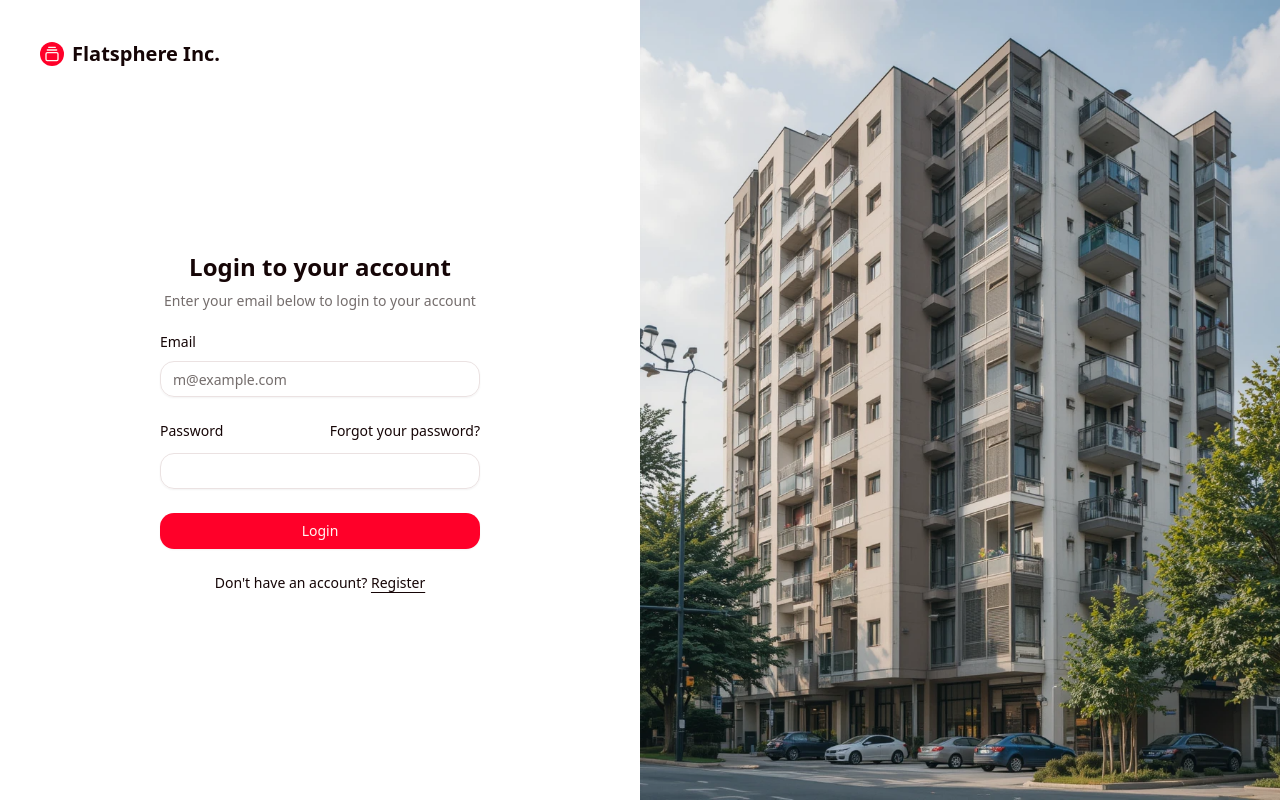
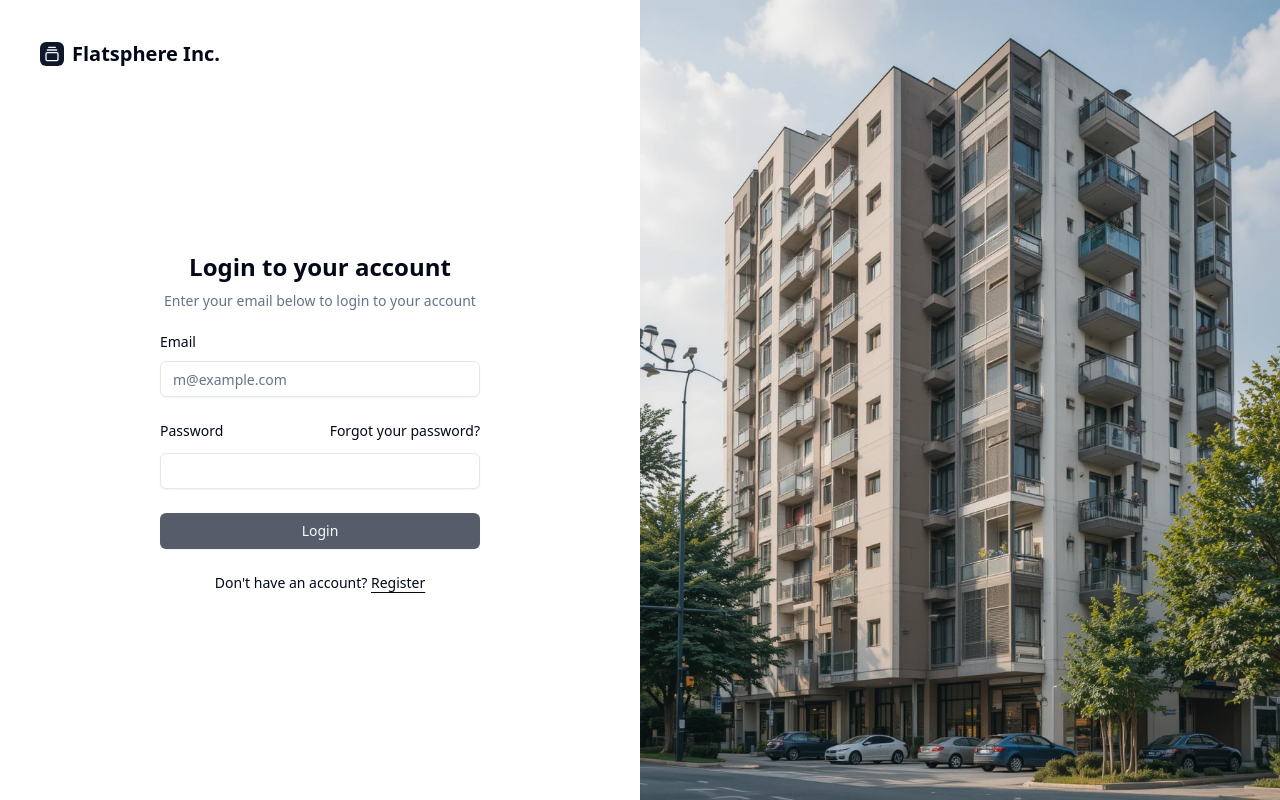
Before and after one commit to vishalmeti/cfe, a Next.js app: page /login in a window 1280 px wide. Built offline with nearby package versions, Linux system fonts and the light colour scheme; no server answers.

Commit message:
Fixed color theme issue

```diff
--- a/app/globals.css
+++ b/app/globals.css
@@ -1,4 +1,4 @@
-@import "tailwindcss";
+/* @import "tailwindcss";
 
 @plugin "tailwindcss-animate";
 
@@ -10,74 +10,58 @@
 }
 
 :root {
-  --background: oklch(1 0 0);
-  --foreground: oklch(0.145 0.03 20);
-  --card: oklch(1 0 0);
-  --card-foreground: oklch(0.145 0.03 20);
-  --popover: oklch(1 0 0);
-  --popover-foreground: oklch(0.145 0.03 20);
-  --primary: oklch(0.66 0.28 24.6);
-  --primary-foreground: oklch(0.98 0.01 60);
-  --secondary: oklch(0.97 0.01 60);
-  --secondary-foreground: oklch(0.20 0.03 24);
-  --muted: oklch(0.97 0.01 60);
-  --muted-foreground: oklch(0.54 0.01 25);
-  --accent: oklch(0.97 0.01 60);
-  --accent-foreground: oklch(0.20 0.03 24);
-  --destructive: oklch(0.60 0.31 1.1);
-  --destructive-foreground: oklch(0.98 0.01 60);
-  --border: oklch(0.92 0.01 20);
-  --input: oklch(0.92 0.01 20);
-  --ring: oklch(0.66 0.28 24.6);
+  --background: hsl(0, 0%, 100%);
+  --foreground: hsl(240, 10%, 3.9%);
+  --card: hsl(0, 0%, 100%);
+  --card-foreground: hsl(240, 10%, 3.9%);
+  --popover: hsl(0, 0%, 100%);
+  --popover-foreground: hsl(240, 10%, 3.9%);
+  --primary: hsl(142.1, 76.2%, 36.3%);
+  --primary-foreground: hsl(355.7, 100%, 97.3%);
+  --secondary: hsl(240, 4.8%, 95.9%);
+  --secondary-foreground: hsl(240, 5.9%, 10%);
+  --muted: hsl(240, 4.8%, 95.9%);
+  --muted-foreground: hsl(240, 3.8%, 46.1%);
+  --accent: hsl(240, 4.8%, 95.9%);
+  --accent-foreground: hsl(240, 5.9%, 10%);
+  --destructive: hsl(0, 84.2%, 60.2%);
+  --destructive-foreground: hsl(0, 0%, 98%);
+  --border: hsl(240, 5.9%, 90%);
+  --input: hsl(240, 5.9%, 90%);
+  --ring: hsl(240, 10%, 3.9%);
   --radius: 1rem;
-  --chart-1: oklch(0.72 0.26 12);
-  --chart-2: oklch(0.54 0.19 173);
-  --chart-3: oklch(0.39 0.11 197);
-  --chart-4: oklch(0.75 0.27 43);
-  --chart-5: oklch(0.76 0.31 27);
-  --sidebar: oklch(0.98 0.01 60);
-  --sidebar-foreground: oklch(0.20 0.03 24);
-  --sidebar-primary: oklch(0.145 0.03 20);
-  --sidebar-primary-foreground: oklch(0.98 0.01 60);
-  --sidebar-accent: oklch(0.97 0.01 60);
-  --sidebar-accent-foreground: oklch(0.20 0.03 24);
-  --sidebar-border: oklch(0.92 0.01 20);
-  --sidebar-ring: oklch(0.66 0.28 24.6);
+  --chart-1: hsl(12, 76%, 61%);
+  --chart-2: hsl(173, 58%, 39%);
+  --chart-3: hsl(197, 37%, 24%);
+  --chart-4: hsl(43, 74%, 66%);
+  --chart-5: hsl(27, 87%, 67%);
 }
 
 .dark {
-  --background: oklch(0.145 0.03 20);
-  --foreground: oklch(0.98 0.01 60);
-  --card: oklch(0.145 0.03 20);
-  --card-foreground: oklch(0.98 0.01 60);
-  --popover: oklch(0.145 0.03 20);
-  --popover-foreground: oklch(0.98 0.01 60);
-  --primary: oklch(0.62 0.27 20.5);
-  --primary-foreground: oklch(0.98 0.01 60);
-  --secondary: oklch(0.23 0.01 12);
-  --secondary-foreground: oklch(0.98 0.01 60);
-  --muted: oklch(0.23 0.01 12);
-  --muted-foreground: oklch(0.70 0.01 24);
-  --accent: oklch(0.23 0.01 12);
-  --accent-foreground: oklch(0.98 0.01 60);
-  --destructive: oklch(0.50 0.27 0);
-  --destructive-foreground: oklch(0.98 0.01 60);
-  --border: oklch(0.23 0.01 12);
-  --input: oklch(0.23 0.01 12);
-  --ring: oklch(0.62 0.27 20.5);
-  --chart-1: oklch(0.53 0.22 220);
-  --chart-2: oklch(0.56 0.20 160);
-  --chart-3: oklch(0.60 0.25 30);
-  --chart-4: oklch(0.70 0.23 280);
-  --chart-5: oklch(0.65 0.28 340);
-  --sidebar: oklch(0.145 0.03 20);
-  --sidebar-foreground: oklch(0.98 0.01 60);
-  --sidebar-primary: oklch(0.62 0.27 20.5);
-  --sidebar-primary-foreground: oklch(0.98 0.01 60);
-  --sidebar-accent: oklch(0.23 0.01 12);
-  --sidebar-accent-foreground: oklch(0.98 0.01 60);
-  --sidebar-border: oklch(0.23 0.01 12);
-  --sidebar-ring: oklch(0.62 0.27 20.5);
+  --background: hsl(20, 14.3%, 4.1%);
+  --foreground: hsl(0, 0%, 95%);
+  --card: hsl(20, 14.3%, 4.1%);
+  --card-foreground: hsl(0, 0%, 95%);
+  --popover: hsl(20, 14.3%, 4.1%);
+  --popover-foreground: hsl(0, 0%, 95%);
+  --primary: hsl(142.1, 70.6%, 45.3%);
+  --primary-foreground: hsl(144.9, 80.4%, 10%);
+  --secondary: hsl(240, 3.7%, 15.9%);
+  --secondary-foreground: hsl(0, 0%, 98%);
+  --muted: hsl(240, 3.7%, 15.9%);
+  --muted-foreground: hsl(240, 5%, 64.9%);
+  --accent: hsl(240, 3.7%, 15.9%);
+  --accent-foreground: hsl(0, 0%, 98%);
+  --destructive: hsl(0, 62.8%, 30.6%);
+  --destructive-foreground: hsl(0, 0%, 98%);
+  --border: hsl(240, 3.7%, 15.9%);
+  --input: hsl(240, 3.7%, 15.9%);
+  --ring: hsl(142.4, 71.8%, 29.2%);
+  --chart-1: hsl(220, 70%, 50%);
+  --chart-2: hsl(160, 60%, 45%);
+  --chart-3: hsl(30, 80%, 55%);
+  --chart-4: hsl(280, 65%, 60%);
+  --chart-5: hsl(340, 75%, 55%);
 }
 
 @theme inline {
@@ -126,4 +110,90 @@
   body {
     @apply bg-background text-foreground;
   }
+
 }
+
+@layer base {
+  * {
+    @apply border-border outline-ring/50;
+  }
+  body {
+    @apply bg-background text-foreground;
+  }
+} */
+
+@import "tailwindcss";
+@config "../tailwind.config.js";
+
+@layer base {
+  :root {
+    --background: 0 0% 100%;
+    --foreground: 222.2 84% 4.9%;
+
+    --card: 0 0% 100%;
+    --card-foreground: 222.2 84% 4.9%;
+
+    --popover: 0 0% 100%;
+    --popover-foreground: 222.2 84% 4.9%;
+
+    --primary: 222.2 47.4% 11.2%;
+    --primary-foreground: 210 40% 98%;
+
+    --secondary: 210 40% 96.1%;
+    --secondary-foreground: 222.2 47.4% 11.2%;
+
+    --muted: 210 40% 96.1%;
+    --muted-foreground: 215.4 16.3% 46.9%;
+
+    --accent: 210 40% 96.1%;
+    --accent-foreground: 222.2 47.4% 11.2%;
+
+    --destructive: 0 84.2% 60.2%;
+    --destructive-foreground: 210 40% 98%;
+
+    --border: 214.3 31.8% 91.4%;
+    --input: 214.3 31.8% 91.4%;
+    --ring: 222.2 84% 4.9%;
+
+    --radius: 0.5rem;
+  }
+
+  .dark {
+    --background: 222.2 84% 4.9%;
+    --foreground: 210 40% 98%;
+
+    --card: 222.2 84% 4.9%;
+    --card-foreground: 210 40% 98%;
+
+    --popover: 222.2 84% 4.9%;
+    --popover-foreground: 210 40% 98%;
+
+    --primary: 210 40% 98%;
+    --primary-foreground: 222.2 47.4% 11.2%;
+
+    --secondary: 217.2 32.6% 17.5%;
+    --secondary-foreground: 210 40% 98%;
+
+    --muted: 217.2 32.6% 17.5%;
+    --muted-foreground: 215 20.2% 65.1%;
+
+    --accent: 217.2 32.6% 17.5%;
+    --accent-foreground: 210 40% 98%;
+
+    --destructive: 0 62.8% 30.6%;
+    --destructive-foreground: 210 40% 98%;
+
+    --border: 217.2 32.6% 17.5%;
+    --input: 217.2 32.6% 17.5%;
+    --ring: 212.7 26.8% 83.9%;
+  }
+}
+
+@layer base {
+  * {
+    @apply border-border;
+  }
+  body {
+    @apply bg-background text-foreground;
+  }
+}
--- a/components/login-form.jsx
+++ b/components/login-form.jsx
@@ -110,7 +110,7 @@ export function LoginForm({
           </div>
           <Input id="password" type="password" onChange={handlePasswordChange} />
         </div>
-        <Button type="submit" className="w-full" onClick={handleSubmit}>
+        <Button type="submit" className="w-full bg-primary/70 hover:bg-primary/70 cursor-pointer" onClick={handleSubmit}>
           Login
         </Button>
         {/* <div
--- a/components/register-form.jsx
+++ b/components/register-form.jsx
@@ -59,7 +59,7 @@ export function RegisterForm({
                 required
               />
             </div>
-            <Button type="submit" className="w-full">
+            <Button type="submit" className="w-full bg-primary/70 hover:bg-primary/70 cursor-pointer">
               Register
             </Button>
           </div>
--- /dev/null
+++ b/styles/globals.css
@@ -0,0 +1,83 @@
+@tailwind base;
+@tailwind components;
+@tailwind utilities;
+
+body {
+  font-family: Arial, Helvetica, sans-serif;
+}
+
+@layer utilities {
+  .text-balance {
+    text-wrap: balance;
+  }
+}
+
+
+
+@layer base {
+  :root {
+    --background: 0 0% 100%;
+    --foreground: 240 10% 3.9%;
+    --card: 0 0% 100%;
+    --card-foreground: 240 10% 3.9%;
+    --popover: 0 0% 100%;
+    --popover-foreground: 240 10% 3.9%;
+    --primary: 142.1 76.2% 36.3%;
+    --primary-foreground: 355.7 100% 97.3%;
+    --secondary: 240 4.8% 95.9%;
+    --secondary-foreground: 240 5.9% 10%;
+    --muted: 240 4.8% 95.9%;
+    --muted-foreground: 240 3.8% 46.1%;
+    --accent: 240 4.8% 95.9%;
+    --accent-foreground: 240 5.9% 10%;
+    --destructive: 0 84.2% 60.2%;
+    --destructive-foreground: 0 0% 98%;
+    --border: 240 5.9% 90%;
+    --input: 240 5.9% 90%;
+    --ring: 142.1 76.2% 36.3%;
+    --radius: 1rem;
+    --chart-1: 12 76% 61%;
+    --chart-2: 173 58% 39%;
+    --chart-3: 197 37% 24%;
+    --chart-4: 43 74% 66%;
+    --chart-5: 27 87% 67%;
+  }
+
+  .dark {
+    --background: 20 14.3% 4.1%;
+    --foreground: 0 0% 95%;
+    --card: 24 9.8% 10%;
+    --card-foreground: 0 0% 95%;
+    --popover: 0 0% 9%;
+    --popover-foreground: 0 0% 95%;
+    --primary: 142.1 70.6% 45.3%;
+    --primary-foreground: 144.9 80.4% 10%;
+    --secondary: 240 3.7% 15.9%;
+    --secondary-foreground: 0 0% 98%;
+    --muted: 0 0% 15%;
+    --muted-foreground: 240 5% 64.9%;
+    --accent: 12 6.5% 15.1%;
+    --accent-foreground: 0 0% 98%;
+    --destructive: 0 62.8% 30.6%;
+    --destructive-foreground: 0 85.7% 97.3%;
+    --border: 240 3.7% 15.9%;
+    --input: 240 3.7% 15.9%;
+    --ring: 142.4 71.8% 29.2%;
+    --chart-1: 220 70% 50%;
+    --chart-2: 160 60% 45%;
+    --chart-3: 30 80% 55%;
+    --chart-4: 280 65% 60%;
+    --chart-5: 340 75% 55%;
+  }
+}
+
+
+
+@layer base {
+  * {
+    @apply border-border;
+  }
+  body {
+    @apply bg-background text-foreground;
+  }
+}
--- a/tailwind.config.js
+++ b/tailwind.config.js
@@ -1,95 +1,191 @@
-/** @type {import('tailwindcss').Config} */
-module.exports = {
+// /** @type {import('tailwindcss').Config} */
+// module.exports = {
+//     darkMode: ["class"],
+//     content: [
+//       './pages/**/*.{js,jsx}',
+//       './components/**/*.{js,jsx}',
+//       './app/**/*.{js,jsx}',
+//       './src/**/*.{js,jsx}',
+//     ],
+//     prefix: "",
+//     theme: {
+//       container: {
+//         center: true,
+//         padding: "2rem",
+//         screens: {
+//           "2xl": "1400px",
+//         },
+//       },
+//       extend: {
+//         colors: {
+//           border: "hsl(var(--border))",
+//           input: "hsl(var(--input))",
+//           ring: "hsl(var(--ring))",
+//           background: "hsl(var(--background))",
+//           foreground: "hsl(var(--foreground))",
+//           primary: {
+//             DEFAULT: "hsl(var(--primary))",
+//             foreground: "hsl(var(--primary-foreground))",
+//           },
+//           secondary: {
+//             DEFAULT: "hsl(var(--secondary))",
+//             foreground: "hsl(var(--secondary-foreground))",
+//           },
+//           tertiary: {
+//             DEFAULT: "hsl(var(--tertiary))",
+//           },
+//           destructive: {
+//             DEFAULT: "hsl(var(--destructive))",
+//             foreground: "hsl(var(--destructive-foreground))",
+//           },
+//           muted: {
+//             DEFAULT: "hsl(var(--muted))",
+//             foreground: "hsl(var(--muted-foreground))",
+//           },
+//           accent: {
+//             DEFAULT: "hsl(var(--accent))",
+//             foreground: "hsl(var(--accent-foreground))",
+//           },
+//           popover: {
+//             DEFAULT: "hsl(var(--popover))",
+//             foreground: "hsl(var(--popover-foreground))",
+//           },
+//           card: {
+//             DEFAULT: "hsl(var(--card))",
+//             foreground: "hsl(var(--card-foreground))",
+//           },
+//         },
+//         borderRadius: {
+//           lg: "var(--radius)",
+//           md: "calc(var(--radius) - 2px)",
+//           sm: "calc(var(--radius) - 4px)",
+//         },
+//         keyframes: {
+//           "accordion-down": {
+//             from: { height: "0" },
+//             to: { height: "var(--radix-accordion-content-height)" },
+//           },
+//           "accordion-up": {
+//             from: { height: "var(--radix-accordion-content-height)" },
+//             to: { height: "0" },
+//           },
+//         },
+//         animation: {
+//           "accordion-down": "accordion-down 0.2s ease-out",
+//           "accordion-up": "accordion-up 0.2s ease-out",
+//         },
+//         backgroundImage:{
+//           hero:'url(/hero/hero-bg.png)',
+//           hero_shape:'url(/hero/shape-1.svg)',
+//           hero_shape_dark:'url(/hero/shape-1-dark.svg)',
+//           hero_shape2_light:'url(/hero/shape-2-light.svg)',
+//           hero_shape2_dark:'url(/hero/shape-2-dark.svg)',
+//           about_shape_light:'url(/about/shape-light.svg)',
+//           about_shape_dark:'url(/about/shapedark.svg)',
+//           dots_light:'url(/dots-light.svg)',
+//           dots_dark:'url(/dots-dark.svg)',
+//           work_project_bg_light:'url(/work/project-bg-light.png)',
+//           work_project_bg_dark:'url(/work/project-bg-dark.png)',
+//           contact_illustration_light:'url(/contact/illustration-light.svg)',
+//           contact_illustration_dark:'url(/contact/illustration-dark.svg)',
+//         }
+//       },
+//     },
+//     plugins: [require("tailwindcss-animate")],
+//   }
+
+
+const config = {
     darkMode: ["class"],
     content: [
-      './pages/**/*.{js,jsx}',
-      './components/**/*.{js,jsx}',
-      './app/**/*.{js,jsx}',
-      './src/**/*.{js,jsx}',
+    "./pages/**/*.{js,ts,jsx,tsx,mdx}",
+    "./components/**/*.{js,ts,jsx,tsx,mdx}",
+    "./app/**/*.{js,ts,jsx,tsx,mdx}",
+    "*.{js,ts,jsx,tsx,mdx}"
   ],
-    prefix: "",
   theme: {
-      container: {
-        center: true,
-        padding: "2rem",
-        screens: {
-          "2xl": "1400px",
-        },
-      },
   	extend: {
   		colors: {
-          border: "hsl(var(--border))",
-          input: "hsl(var(--input))",
-          ring: "hsl(var(--ring))",
-          background: "hsl(var(--background))",
-          foreground: "hsl(var(--foreground))",
+  			background: 'hsl(var(--background))',
+  			foreground: 'hsl(var(--foreground))',
+  			card: {
+  				DEFAULT: 'hsl(var(--card))',
+  				foreground: 'hsl(var(--card-foreground))'
+  			},
+  			popover: {
+  				DEFAULT: 'hsl(var(--popover))',
+  				foreground: 'hsl(var(--popover-foreground))'
+  			},
   			primary: {
-            DEFAULT: "hsl(var(--primary))",
-            foreground: "hsl(var(--primary-foreground))",
+  				DEFAULT: 'hsl(var(--primary))',
+  				foreground: 'hsl(var(--primary-foreground))'
   			},
   			secondary: {
-            DEFAULT: "hsl(var(--secondary))",
-            foreground: "hsl(var(--secondary-foreground))",
+  				DEFAULT: 'hsl(var(--secondary))',
+  				foreground: 'hsl(var(--secondary-foreground))'
   			},
-          tertiary: {
-            DEFAULT: "hsl(var(--tertiary))",
+  			muted: {
+  				DEFAULT: 'hsl(var(--muted))',
+  				foreground: 'hsl(var(--muted-foreground))'
+  			},
+  			accent: {
+  				DEFAULT: 'hsl(var(--accent))',
+  				foreground: 'hsl(var(--accent-foreground))'
   			},
   			destructive: {
-            DEFAULT: "hsl(var(--destructive))",
-            foreground: "hsl(var(--destructive-foreground))",
+  				DEFAULT: 'hsl(var(--destructive))',
+  				foreground: 'hsl(var(--destructive-foreground))'
   			},
-          muted: {
-            DEFAULT: "hsl(var(--muted))",
-            foreground: "hsl(var(--muted-foreground))",
+  			border: 'hsl(var(--border))',
+  			input: 'hsl(var(--input))',
+  			ring: 'hsl(var(--ring))',
+  			chart: {
+  				'1': 'hsl(var(--chart-1))',
+  				'2': 'hsl(var(--chart-2))',
+  				'3': 'hsl(var(--chart-3))',
+  				'4': 'hsl(var(--chart-4))',
+  				'5': 'hsl(var(--chart-5))'
   			},
-          accent: {
-            DEFAULT: "hsl(var(--accent))",
-            foreground: "hsl(var(--accent-foreground))",
-          },
-          popover: {
-            DEFAULT: "hsl(var(--popover))",
-            foreground: "hsl(var(--popover-foreground))",
-          },
-          card: {
-            DEFAULT: "hsl(var(--card))",
-            foreground: "hsl(var(--card-foreground))",
-          },
+  			sidebar: {
+  				DEFAULT: 'hsl(var(--sidebar-background))',
+  				foreground: 'hsl(var(--sidebar-foreground))',
+  				primary: 'hsl(var(--sidebar-primary))',
+  				'primary-foreground': 'hsl(var(--sidebar-primary-foreground))',
+  				accent: 'hsl(var(--sidebar-accent))',
+  				'accent-foreground': 'hsl(var(--sidebar-accent-foreground))',
+  				border: 'hsl(var(--sidebar-border))',
+  				ring: 'hsl(var(--sidebar-ring))'
+  			}
   		},
   		borderRadius: {
-          lg: "var(--radius)",
-          md: "calc(var(--radius) - 2px)",
-          sm: "calc(var(--radius) - 4px)",
+  			lg: 'var(--radius)',
+  			md: 'calc(var(--radius) - 2px)',
+  			sm: 'calc(var(--radius) - 4px)'
   		},
   		keyframes: {
-          "accordion-down": {
-            from: { height: "0" },
-            to: { height: "var(--radix-accordion-content-height)" },
+  			'accordion-down': {
+  				from: {
+  					height: '0'
   				},
-          "accordion-up": {
-            from: { height: "var(--radix-accordion-content-height)" },
-            to: { height: "0" },
+  				to: {
+  					height: 'var(--radix-accordion-content-height)'
+  				}
   			},
+  			'accordion-up': {
+  				from: {
+  					height: 'var(--radix-accordion-content-height)'
+  				},
+  				to: {
+  					height: '0'
+  				}
+  			}
   		},
   		animation: {
-          "accordion-down": "accordion-down 0.2s ease-out",
-          "accordion-up": "accordion-up 0.2s ease-out",
-        },
-        backgroundImage:{
-          hero:'url(/hero/hero-bg.png)',
-          hero_shape:'url(/hero/shape-1.svg)',
-          hero_shape_dark:'url(/hero/shape-1-dark.svg)',
-          hero_shape2_light:'url(/hero/shape-2-light.svg)',
-          hero_shape2_dark:'url(/hero/shape-2-dark.svg)',
-          about_shape_light:'url(/about/shape-light.svg)',
-          about_shape_dark:'url(/about/shapedark.svg)',
-          dots_light:'url(/dots-light.svg)',
-          dots_dark:'url(/dots-dark.svg)',
-          work_project_bg_light:'url(/work/project-bg-light.png)',
-          work_project_bg_dark:'url(/work/project-bg-dark.png)',
-          contact_illustration_light:'url(/contact/illustration-light.svg)',
-          contact_illustration_dark:'url(/contact/illustration-dark.svg)',
+  			'accordion-down': 'accordion-down 0.2s ease-out',
+  			'accordion-up': 'accordion-up 0.2s ease-out'
+  		}
   	}
   },
-    },
   plugins: [require("tailwindcss-animate")],
-  }
+};
+export default config;
```
Also changed, not shown: jsconfig.json (+29 -1 lines), src/services/authService.js (added, +18 -0 lines). Lines whose indentation alone changed are shown as unchanged.
